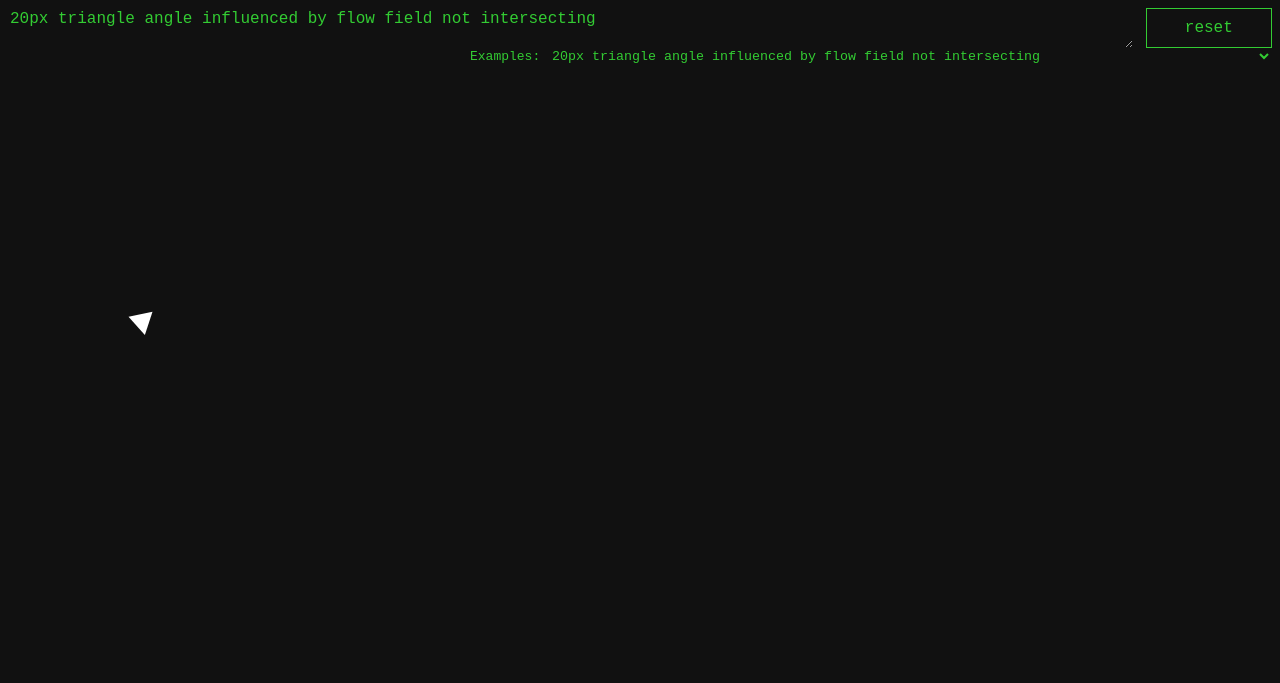
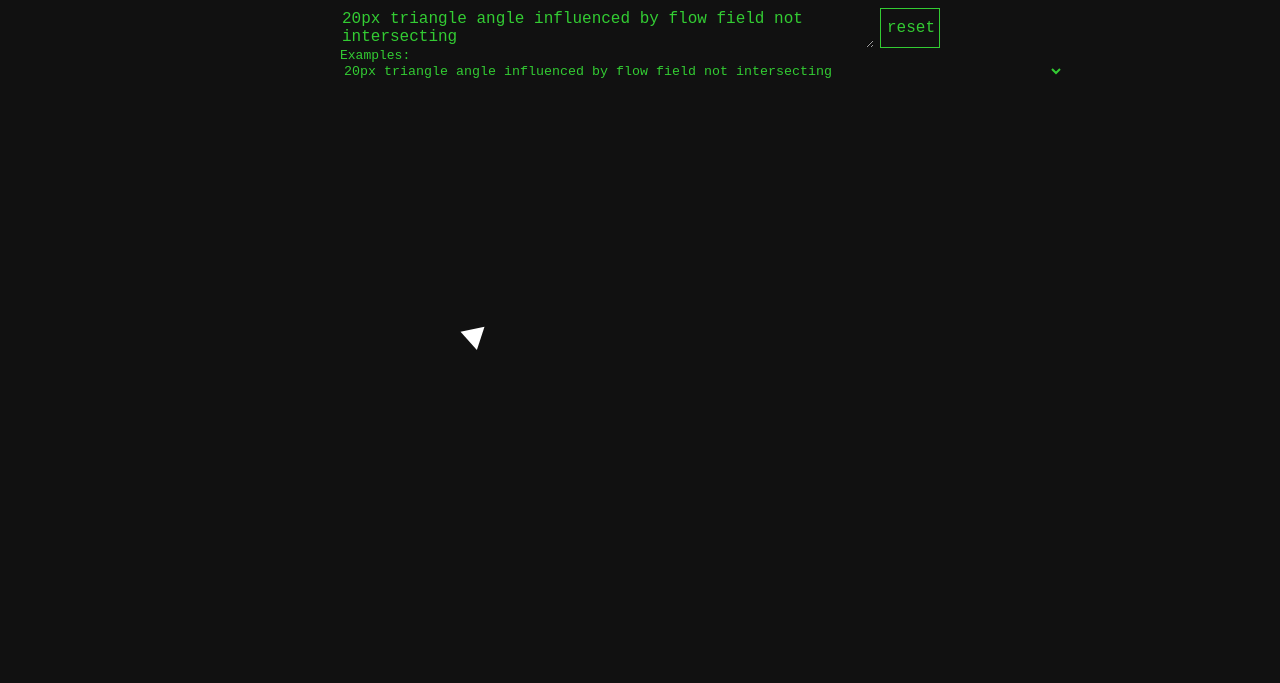
Before and after one commit to nthitz/shapes, a website built with webpack: page index.html in a window 1280 px wide. Built offline with nearby package versions, Linux system fonts and the light colour scheme; what polygons-intersect would draw is missing.

Commit message:
editor improvements

```diff
--- a/index.html
+++ b/index.html
@@ -1,3 +1,4 @@
+<div id="wrapper">
   <div id="input">
     <textarea id="code"></textarea>
     <input type="button" value="reset" id="reset" />
@@ -9,4 +10,5 @@
     <canvas id="canvas"></canvas>
     <div id="errors"></div>
   </div>
+</div>
 <script src="bundle.js"></script>
--- a/styles.css
+++ b/styles.css
@@ -3,6 +3,11 @@ body, html {
   color: #eee;
   font-family: monospace;
   color: #3c3;
+}
+
+#wrapper {
+  width: 600px;
+  margin: 0 auto;
 }
 
 textarea {
@@ -37,10 +42,11 @@ select {
   cursor: pointer;
 }
 #examples {
-  float: right;
+  float:;
 }
 
 #output {
+  clear: both;
   position: relative;
 }
 #errors {
```
Lines whose indentation alone changed are shown as unchanged.
